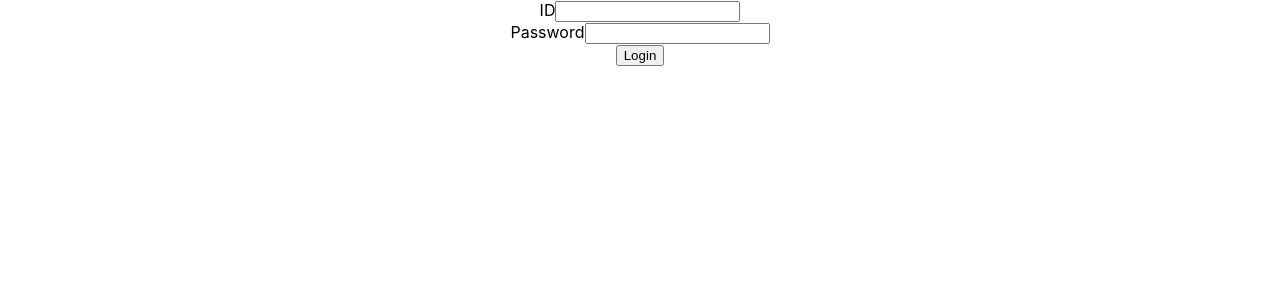
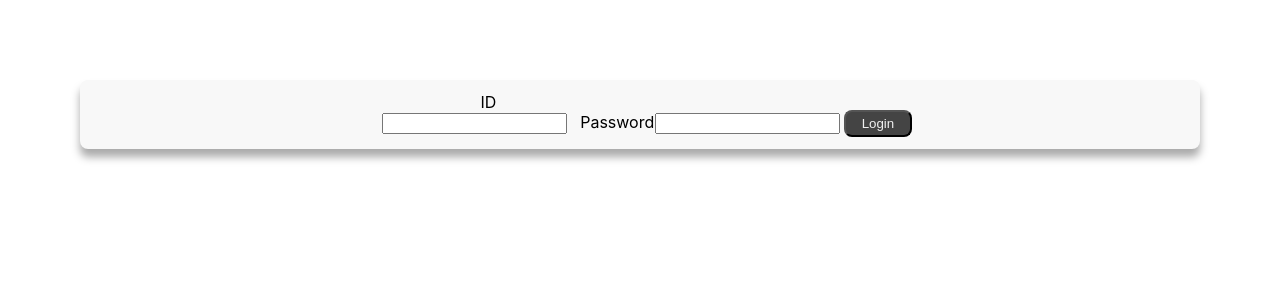
Before and after one commit to jun-eg/MicroPost, a React (Create React App) app in the folder frontend/: page / in a window 1280 px wide. Shown: the top 300 px of the page. Built offline with nearby package versions, Linux system fonts and the light colour scheme; the HTML template or start-up script is replaced by a standard one.

Commit message:
css適応

```diff
--- /dev/null
+++ b/frontend/src/api/User.tsx
@@ -0,0 +1,19 @@
+import axios from "axios";
+
+type User = {
+  id: number;
+  name: string;
+  hash: string;
+  umail: string;
+  created_at?: Date;
+  updated_at?: Date;
+};
+
+export const getUser = async (
+  user_id: number,
+  token: string
+): Promise<User> => {
+  const url = `http://localhost:3001/user/${user_id}?token=${token}`;
+  const res = await axios.get<User>(url);
+  return res.data;
+};
--- a/frontend/src/components/Header.tsx
+++ b/frontend/src/components/Header.tsx
@@ -1,5 +1,72 @@
+import { useContext, useEffect, useState } from "react";
+import { useNavigate } from "react-router-dom";
+import { UserContext } from "../provider/UserProvider";
+import { getUser } from "../api/User";
+import styled from "styled-components";
+
 const Header = () => {
-  return <div>Header</div>;
+  const navigate = useNavigate();
+  const { userInfo, setUserInfo } = useContext(UserContext);
+  const [userName, setUserName] = useState("");
+  const logout = () => {
+    setUserInfo({ id: 0, token: "" });
+    navigate("/");
+  };
+
+  useEffect(() => {
+    const myGetUser = async () => {
+      const user = await getUser(userInfo.id, userInfo.token);
+      setUserName(user.name);
+    };
+    myGetUser();
+  }, []);
+
+  return (
+    <SHeader>
+      <SLogo>MicroPost</SLogo>
+      <SRightItem>
+        <SName>{userName}</SName>
+        <SLogout onClick={logout}>ログアウト</SLogout>
+      </SRightItem>
+    </SHeader>
+  );
 };
 
 export default Header;
+
+const SHeader = styled.div`
+  background-color: #222222;
+  display: flex;
+  flex-direction: row;
+  color: #f8f8f8;
+  padding-left: 8px;
+  padding-right: 8px;
+  height: 100%;
+`;
+
+const SLogo = styled.div`
+  padding-top: 8px;
+  padding-bottom: 8px;
+  text-align: center;
+  justyify-content: start;
+`;
+
+const SRightItem = styled.div`
+  width: 100%;
+  display: flex;
+  flex-direction: row;
+  justify-content: end;
+`;
+
+const SName = styled.div`
+  padding-top: 8px;
+  padding-bottom: 8px;
+  text-align: center;
+  margin-right: 8px;
+`;
+
+const SLogout = styled.div`
+  padding-top: 8px;
+  padding-bottom: 8px;
+  text-align: center;
+`;
--- a/frontend/src/components/Layout.tsx
+++ b/frontend/src/components/Layout.tsx
@@ -28,25 +28,23 @@ export default Layout;
 const SHeader = styled.div`
   width: 100%;
   height: 32px;
-  border: 2px solid red;
+  box-shadow: 0px 4px 4px #aaaaaa;
 `;
 
 const SBody = styled.div`
   width: 100%;
   height: calc(100vh - 32px);
-  border: 2px solid green;
   display: flex;
   flex-direction: row;
 `;
 
 const SSideBar = styled.div`
-  border: 2px solid blue;
+  border-right: 1px solid #222222;
   width: 30%;
   height: 100%;
 `;
 
 const SContents = styled.div`
-  border: 2px solid #ff00ff;
   width: 100%;
   height: 100%;
 `;
--- a/frontend/src/components/Post.tsx
+++ b/frontend/src/components/Post.tsx
@@ -1,9 +1,10 @@
 import React, { ReactNode } from "react";
+import styled from "styled-components";
 
 const Post = (props: any) => {
-  const { children, post } = props;
+  const { post } = props;
 
-  const getDateStr = (dateObj: Date) => {
+  const getDateStr = () => {
     const year = post.created_at.getFullYear();
     const month = post.created_at.getMonth() + 1;
     const date = post.created_at.getDate();
@@ -25,12 +26,32 @@ const Post = (props: any) => {
   };
 
   return (
-    <div>
-      <div>{getDateStr(post.craeted_at)}</div>
-      <div>{post.user_name}</div>
+    <SPost>
+      <div>
+        <SName>{post.user_name}</SName>
+        <SDate>{getDateStr()}</SDate>
+      </div>
       <div>{getLines(post.content)}</div>
-    </div>
+    </SPost>
   );
 };
 
 export default Post;
+
+const SPost = styled.div`
+  margin: 8px 0px;
+  border-bottom: 1px solid #aaaaaa;
+  text-align: left;
+  padding-left: 8px;
+`;
+
+const SName = styled.span`
+  font-size: small;
+  color: #000044;
+`;
+
+const SDate = styled.span`
+  margin-left: 8px;
+  font-size: small;
+  color: #000044;
+`;
--- a/frontend/src/components/PostList.tsx
+++ b/frontend/src/components/PostList.tsx
@@ -3,6 +3,7 @@ import Post from "./Post";
 import { UserContext } from "../provider/UserProvider";
 import { getListResultType, getPostList } from "../api/Post";
 import { PostListContext } from "../provider/PostListProvider";
+import styled from "styled-components";
 
 const PostList = () => {
   const { postList, setPostList } = useContext(PostListContext);
@@ -33,13 +34,18 @@ const PostList = () => {
   }, []);
 
   return (
-    <div>
-      <p>PostList</p>
+    <SPostList>
       {postList.map((p) => (
         <Post key={p.id} post={p} />
       ))}
-    </div>
+    </SPostList>
   );
 };
 
 export default PostList;
+
+const SPostList = styled.div`
+  margin-top: 16px;
+  height: 100%;
+  overflow-y: scroll;
+`;
--- a/frontend/src/components/SideBar.tsx
+++ b/frontend/src/components/SideBar.tsx
@@ -2,6 +2,7 @@ import { useContext, useState } from "react";
 import { UserContext } from "../provider/UserProvider";
 import { getListResultType, getPostList, post } from "../api/Post";
 import { PostListContext } from "../provider/PostListProvider";
+import styled from "styled-components";
 
 const SideBar = () => {
   const [msg, setMsg] = useState("");
@@ -33,23 +34,46 @@ const SideBar = () => {
   };
 
   return (
-    <div>
-      <div>hoge</div>
-      <div>hoge@example.com</div>
+    <SSideBar>
+      <SSideBarRow>hoge</SSideBarRow>
+      <SSideBarRow>hoge@example.com</SSideBarRow>
 
-      <div>
-        <textarea
+      <SSideBarRow>
+        <SSideBarTextArea
           rows={4}
           value={msg}
           onChange={(evt) => setMsg(evt.target.value)}
-        ></textarea>
-      </div>
+        ></SSideBarTextArea>
+      </SSideBarRow>
 
-      <div>
-        <button onClick={onSendClick}>送信</button>
-      </div>
-    </div>
+      <SSideBarRow>
+        <SSideBarButton onClick={onSendClick}>送信</SSideBarButton>
+      </SSideBarRow>
+    </SSideBar>
   );
 };
 
 export default SideBar;
+
+const SSideBar = styled.div`
+  padding: 8px;
+`;
+
+const SSideBarRow = styled.div`
+  margin-top: 4px;
+  margin-bottom: 4px;
+  text-align: left;
+`;
+
+const SSideBarTextArea = styled.textarea`
+  border-radius: 4px;
+  box-shadow: inset 0 2px 4px #cccccc;
+`;
+
+const SSideBarButton = styled.button`
+  background-color: #222222;
+  padding: 4px;
+  border-radius: 8px;
+  color: #fafafa;
+  width: 100%;
+`;
--- a/frontend/src/components/SignIn.tsx
+++ b/frontend/src/components/SignIn.tsx
@@ -2,6 +2,7 @@ import { useContext, useState } from "react";
 import { Sign_in } from "../api/Auth";
 import { useNavigate } from "react-router-dom";
 import { UserContext } from "../provider/UserProvider";
+import styled from "styled-components";
 
 const SignIn = () => {
   const navigate = useNavigate();
@@ -22,34 +23,81 @@ const SignIn = () => {
     }
   };
   return (
-    <div>
-      <div>
+    <SSignInFrame>
+      <SSignInRow>
+        <SSignInLabel>
           <label htmlFor="id">ID</label>
+        </SSignInLabel>
+
+        <SSignInInput>
           <input
             id="id"
+            value={userId}
             type="text"
-          value={userId}
             onChange={(evt) => setUserId(evt.target.value)}
           />
-      </div>
+        </SSignInInput>
+      </SSignInRow>
 
-      <div>
+      <SSignInRow>
+        <SSignInLabel>
           <label htmlFor="password">Password</label>
+        </SSignInLabel>
+
+        <SSignInInput>
           <input
             id="password"
-          type="text"
             value={pass}
+            type="password"
             onChange={(evt) => setPass(evt.target.value)}
           />
-      </div>
+        </SSignInInput>
+      </SSignInRow>
 
-      <div>
-        <button type="button" onClick={onSignInClick}>
+      <SSignInRow>
+        <SLoginButton type="button" onClick={onSignInClick}>
           Login
-        </button>
-      </div>
-    </div>
+        </SLoginButton>
+      </SSignInRow>
+    </SSignInFrame>
   );
 };
 
 export default SignIn;
+
+const SSignInFrame = styled.div`
+  background-color: #f8f8f8;
+  margin: 80px;
+  padding-top: 8px;
+  padding-bottom: 8px;
+  border-radius: 8px;
+  box-shadow: 0 8px 8px #aaaaaa;
+`;
+
+const SSignInRow = styled.div`
+  display: inline-block;
+  margin-top: 4px;
+  margin-bottom: 4px;
+`;
+
+const SSignInLabel = styled.span`
+  display: inline-block;
+  width: 25%;
+  vertical-align: top;
+  text-align: right;
+  margin-right: 4px;
+`;
+
+const SSignInInput = styled.span`
+  display: inline-block;
+  width: auto;
+  vertical-align: top;
+  margin-left: 4px;
+`;
+
+const SLoginButton = styled.button`
+  background-color: #444444;
+  color: #f0f0f0;
+  padding: 4px 16px;
+  border-radius: 8px;
+`;
--- a/frontend/src/pages/Main.tsx
+++ b/frontend/src/pages/Main.tsx
@@ -1,10 +1,15 @@
+import { useContext } from "react";
 import Layout from "../components/Layout";
 import { PostListProvider } from "../provider/PostListProvider";
+import { UserContext } from "../provider/UserProvider";
+import { Navigate } from "react-router-dom";
 
 const Main = () => {
+  const { userInfo } = useContext(UserContext);
+  const loggedIn = userInfo.token !== "";
   return (
     <PostListProvider>
-      <Layout />
+      {loggedIn ? <Layout /> : <Navigate replace to="/" />}
     </PostListProvider>
   );
 };
```
Lines whose indentation alone changed are shown as unchanged.
